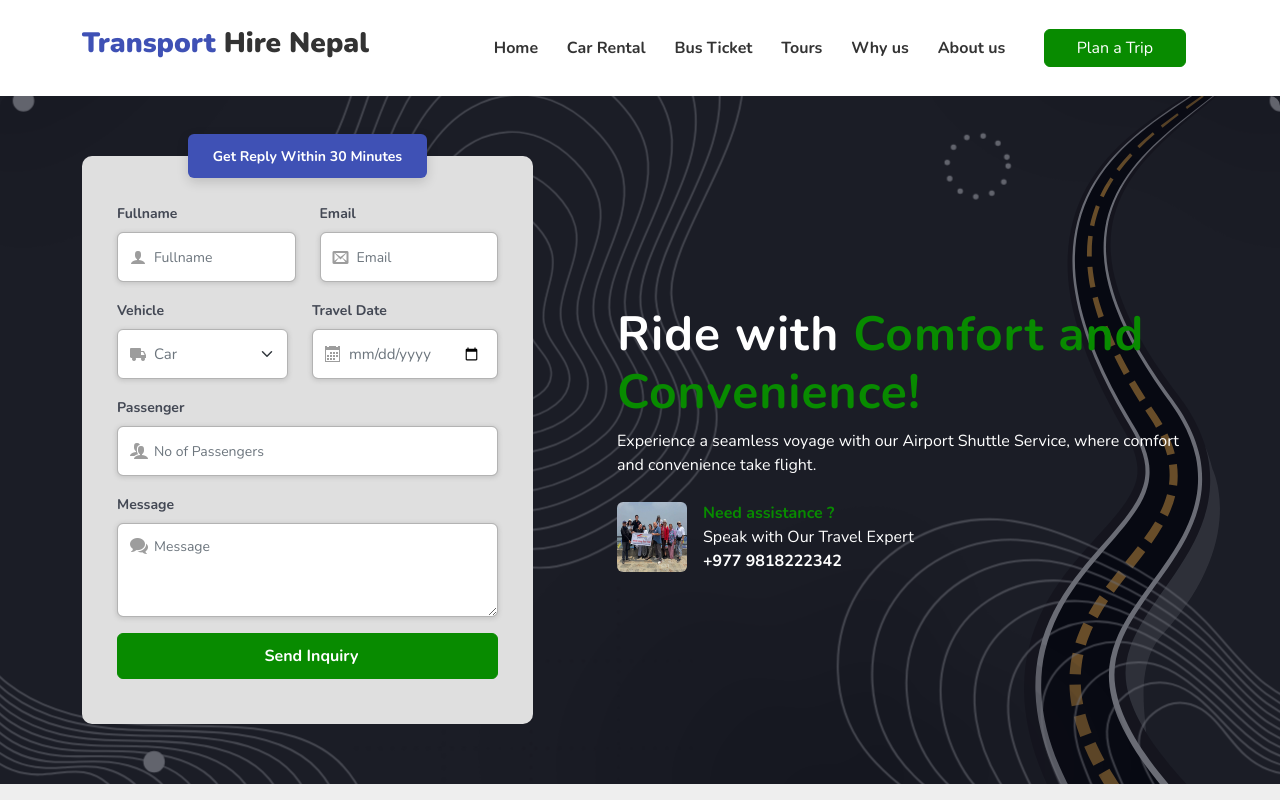
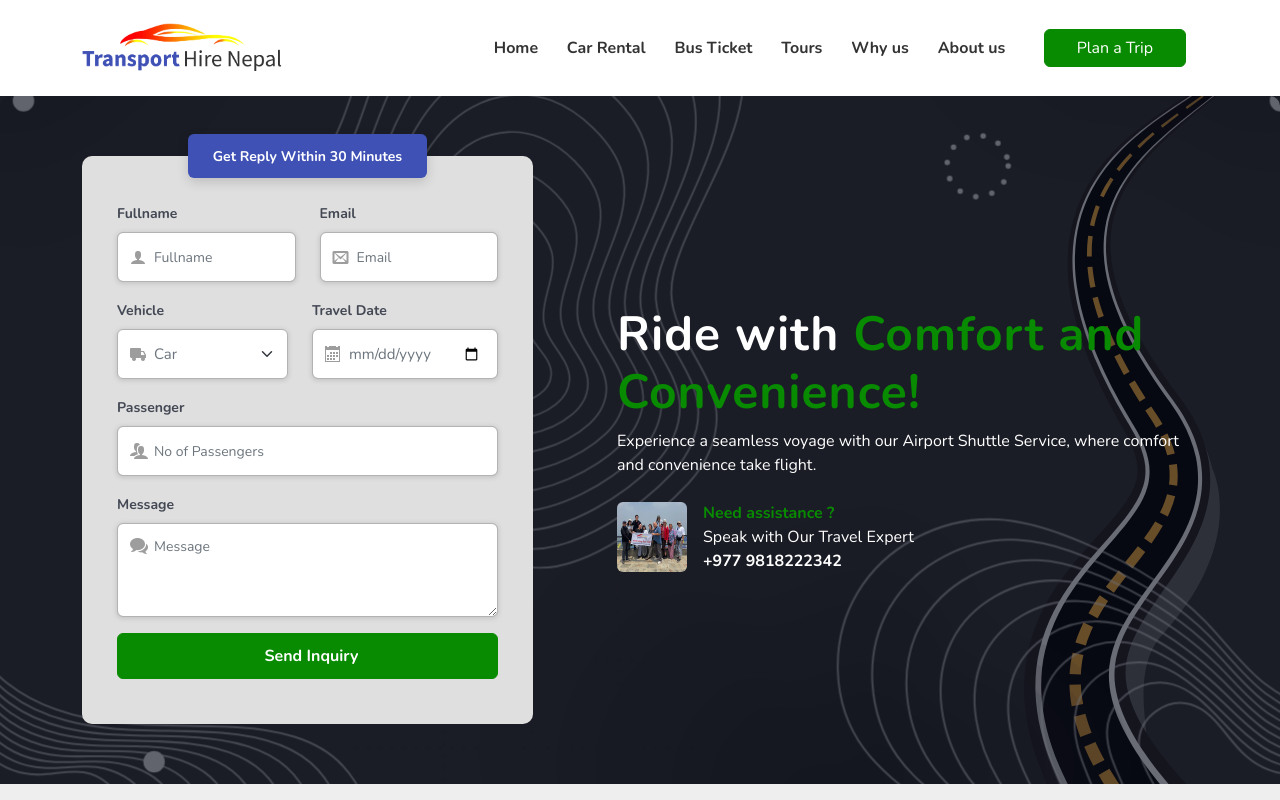
Before and after one commit to rakeysharyal/transporthirenepal, a plain HTML site: page index1.html in a window 1280 px wide. Shown: the top 800 px of the page. Drawn offline with nearby package versions, Linux system fonts and the light colour scheme; some packages are replaced by stand-ins of ours; some icons are missing; files whose address does not match are found by name.

Commit message:
Update index1.html

```diff
--- a/index1.html
+++ b/index1.html
@@ -24,7 +24,8 @@
          <div class="row">
             <div class="col-md-4 col-sm-6 d-flex align-items-center">
                <div class="logo">
-                  <h3>Transport <span> Hire Nepal</span></h3>
+                  <img src="img/transporthirelogo.png" class="img-flud" width="200px">
+                  <!-- <h3>Transport <span> Hire Nepal</span></h3> -->
                </div>
             </div>
             <div class="col-md-8 col-sm-6">
```
